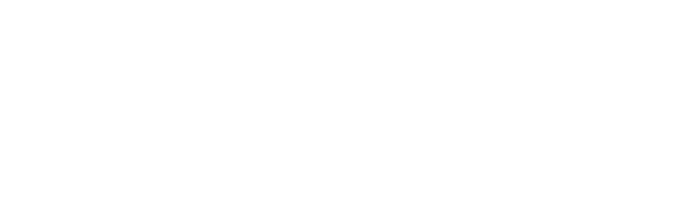
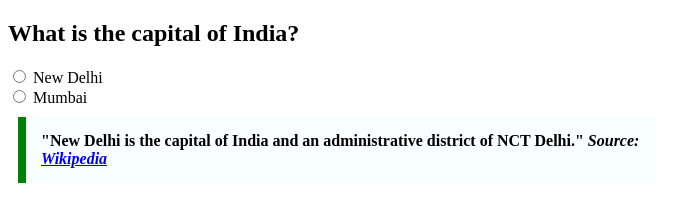
Before and after one commit to acciojob/trivia-rishabhjain1309, a website: page main.html in a window 1280 px wide. Shown: the whole page, without its empty margins (0-693 px from the left). Drawn offline with Linux system fonts and the light colour scheme.

Commit message:
created a submission

```diff
--- a/main.html
+++ b/main.html
@@ -1,16 +1,33 @@
 <!DOCTYPE html>
-
-<html>
+<html lang="en">
 
 <head>
-	<link rel="stylesheet" href="styles.css">
+    <meta charset="UTF-8">
+    <meta name="viewport" content="width=device-width, initial-scale=1.0">
+    <title>Trivia Question</title>
+    <link rel="stylesheet" href="styles.css">
 </head>
 
 <body>
-	<!-- the entire body must be written by student -->
-    <script type="text/javascript" src="./script.js">
-</script>
+    <div class="question-container">
+        <!-- Question and Options -->
+        <h2>What is the capital of India?</h2>
+        <label>
+            <input type="radio" name="capital" value="newdelhi" /> New Delhi
+        </label>
+        <br />
+        <label>
+            <input type="radio" name="capital" value="mumbai" /> Mumbai
+        </label>
 
+        <!-- Quotation -->
+        <blockquote>
+            "New Delhi is the capital of India and an administrative district of NCT Delhi."
+            <cite>Source: <a href="https://en.wikipedia.org/wiki/New_Delhi" target="_blank">Wikipedia</a></cite>
+        </blockquote>
+    </div>
+
+    <script type="text/javascript" src="./script.js"></script>
 </body>
 
 </html>
--- a/styles.css
+++ b/styles.css
@@ -1,2 +1,11 @@
 
 /* Your CSS Code here. */
+/* Styling the quotation */
+blockquote {
+    max-width: 600px;
+    margin: 10px;
+    padding: 15px;
+    border-left: 8px solid green;
+    background-color: #f8fffe;
+    font-weight: bold;
+}
```
